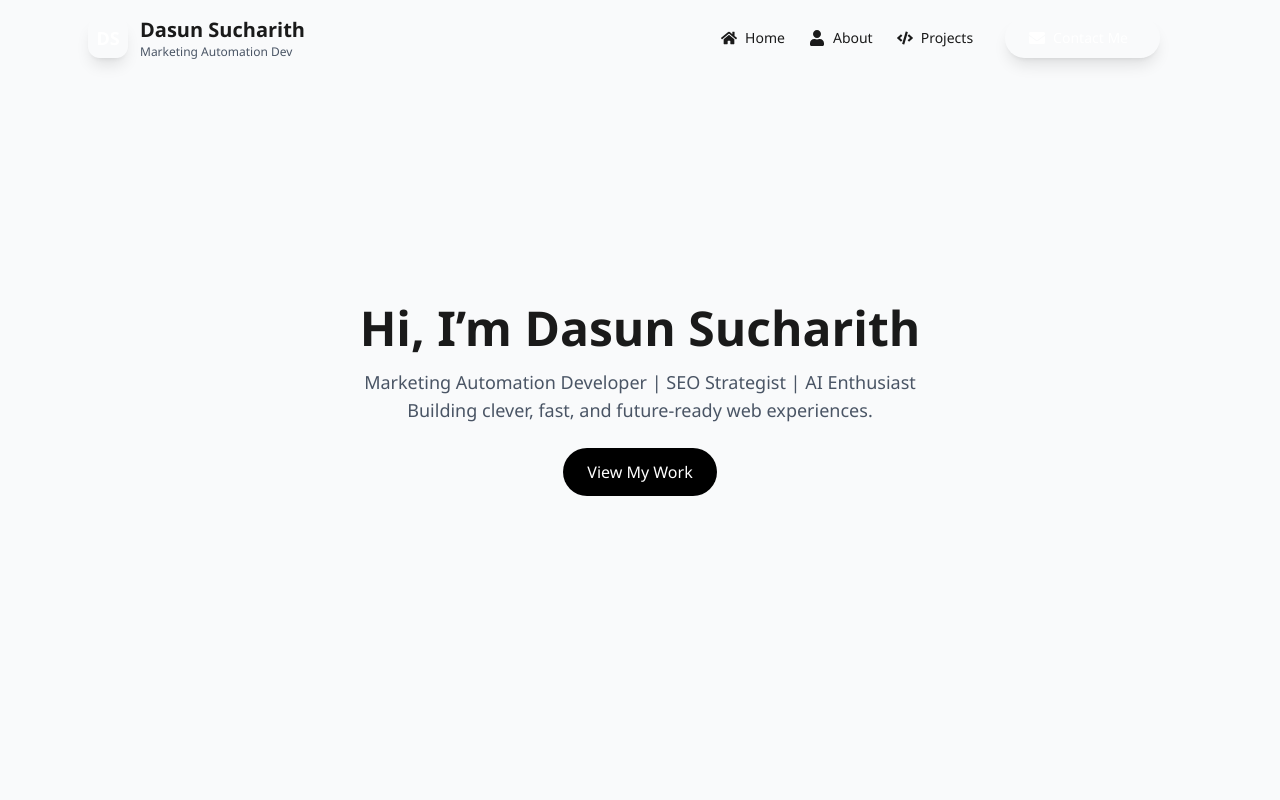
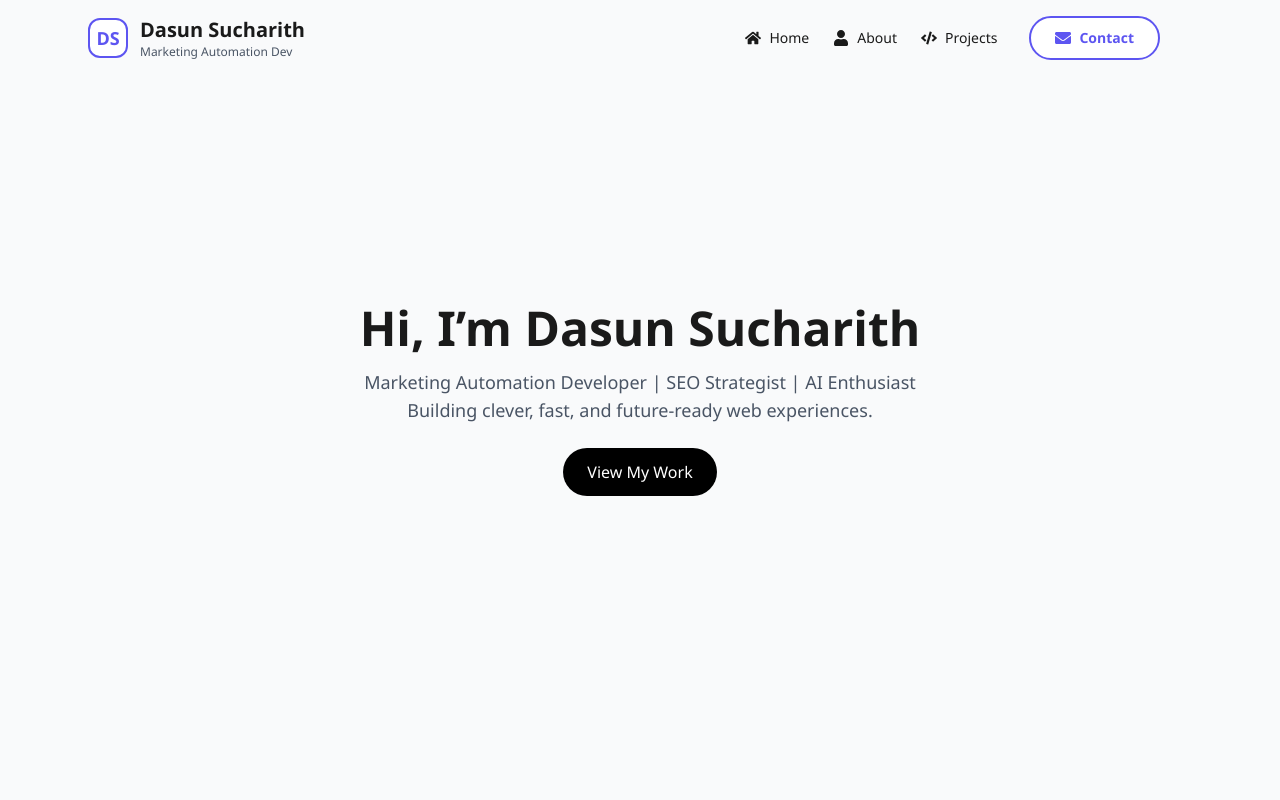
Before and after one commit to dasunsucharith/next-portfolio, a Next.js app: page / in a window 1280 px wide. Shown: the top 800 px of the page. Built offline with nearby package versions, Linux system fonts and the light colour scheme.

Commit message:
Refactor NavBar component for improved styling and hover effects; update logo and button designs

```diff
--- a/src/components/NavBar.tsx
+++ b/src/components/NavBar.tsx
@@ -37,21 +37,19 @@ export default function NavBar() {
         {/* Logo/Brand */}
         <motion.div
           className="flex items-center space-x-2"
-          whileHover={{ scale: 1.05 }}
           transition={{ type: "spring", stiffness: 400, damping: 25 }}
         >
           <Link href="/" className="group flex items-center space-x-3">
             <div className="relative">
-              <div className="w-10 h-10 bg-gradient-to-br from-electric-indigo to-vibrant-teal rounded-xl flex items-center justify-center font-bold text-white text-lg shadow-lg">
-                DS
+              <div className="w-10 h-10 bg-white border-2 border-[#5D55F1] rounded-xl flex items-center justify-center font-bold text-[#5D55F1] text-lg hover:bg-[#5D55F1] hover:text-white transition-all duration-300 ease-out">
+                <span>DS</span>
               </div>
-              <div className="absolute -inset-1 bg-gradient-to-br from-electric-indigo to-vibrant-teal rounded-xl blur opacity-30 group-hover:opacity-50 transition-opacity"></div>
             </div>
             <div className="hidden sm:block">
-              <h1 className="text-xl font-bold text-deep-charcoal group-hover:text-electric-indigo transition-colors">
+              <h1 className="text-xl font-bold text-[#1A1A1A] group-hover:text-[#5D55F1] transition-colors duration-300 ease-out">
                 Dasun Sucharith
               </h1>
-              <p className="text-xs text-gray-600 font-medium">Marketing Automation Dev</p>
+              <p className="text-xs text-gray-600 font-medium transition-colors duration-300 ease-out">Marketing Automation Dev</p>
             </div>
           </Link>
         </motion.div>
@@ -85,17 +83,13 @@ export default function NavBar() {
             initial={{ opacity: 0, scale: 0.8 }}
             animate={{ opacity: 1, scale: 1 }}
             transition={{ delay: 0.5 }}
-            whileHover={{ scale: 1.05 }}
-            whileTap={{ scale: 0.95 }}
           >
             <Link
               href="/contact"
-              className="group relative inline-flex items-center space-x-2 bg-gradient-to-r from-electric-indigo to-vibrant-teal text-white px-6 py-2.5 rounded-full font-medium text-sm shadow-lg hover:shadow-xl transition-all duration-300 overflow-hidden"
+              className="group relative inline-flex items-center space-x-2 bg-white text-[#5D55F1] px-6 py-2.5 rounded-full font-semibold text-sm border-2 border-[#5D55F1] hover:bg-[#5D55F1] hover:text-white transition-all duration-300 ease-out"
             >
-              <div className="absolute inset-0 bg-gradient-to-r from-vibrant-teal to-electric-indigo opacity-0 group-hover:opacity-100 transition-opacity duration-300"></div>
-              <FaEnvelope className="w-4 h-4 relative z-10 transition-transform group-hover:rotate-12" />
-              <span className="relative z-10">Contact Me</span>
-              <div className="absolute inset-0 bg-white/20 transform scale-x-0 group-hover:scale-x-100 transition-transform duration-300 origin-left"></div>
+              <FaEnvelope className="w-4 h-4" />
+              <span>Contact</span>
             </Link>
           </motion.div>
 
```
